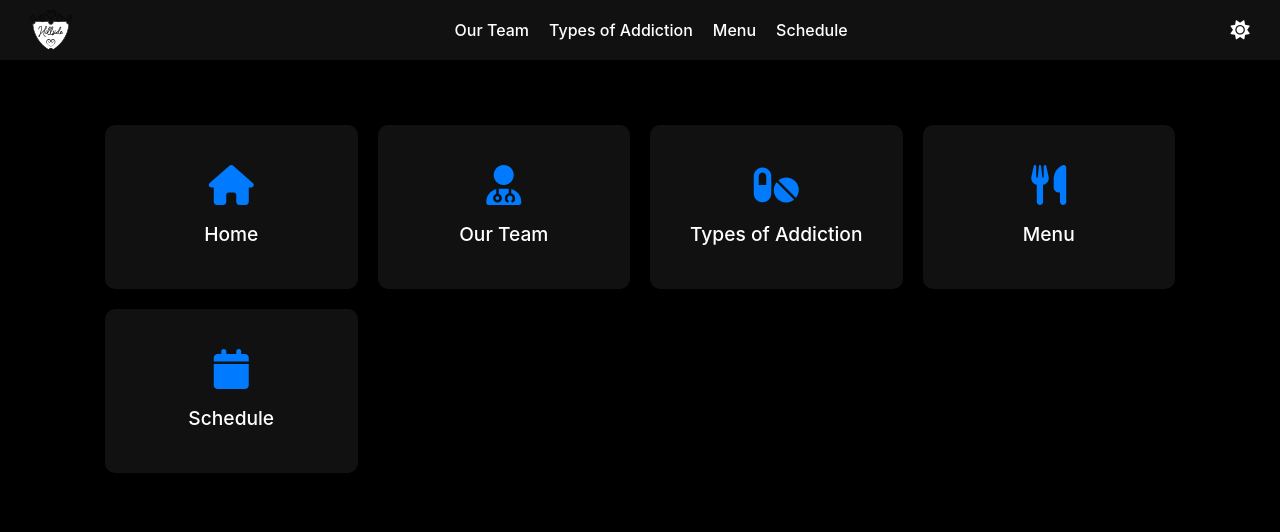
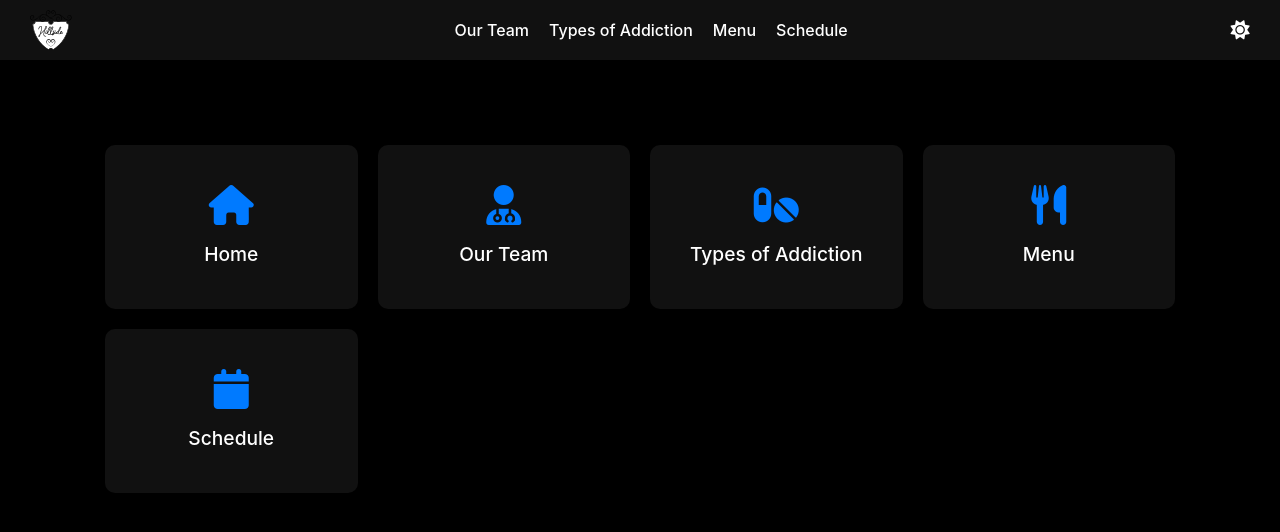
Before and after one commit to tanishqsol/hillside-medical, a React (Vite) app: page / in a window 1280 px wide. Shown: the top 532 px of the page. Built offline with nearby package versions, Linux system fonts and the light colour scheme.

Commit message:
Update main content layout with additional padding and positioning

```diff
--- a/src/App.css
+++ b/src/App.css
@@ -86,8 +86,10 @@
 }
 
 .main-content {
-  padding-top: var(--nav-height);
+  padding-top: calc(var(--nav-height) + 20px);
   min-height: calc(100vh - var(--nav-height));
+  width: 100%;
+  position: relative;
 }
 
 /* Navigation Grid Styles */
```
